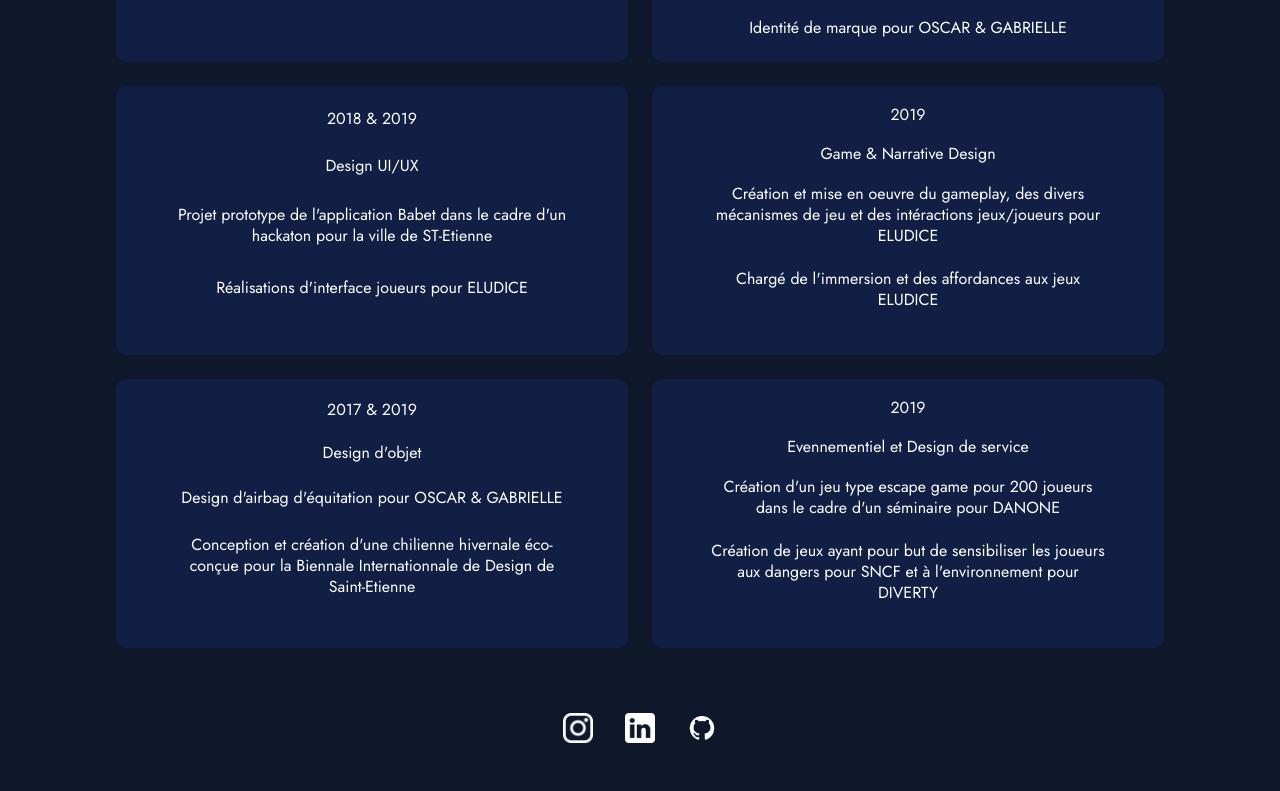
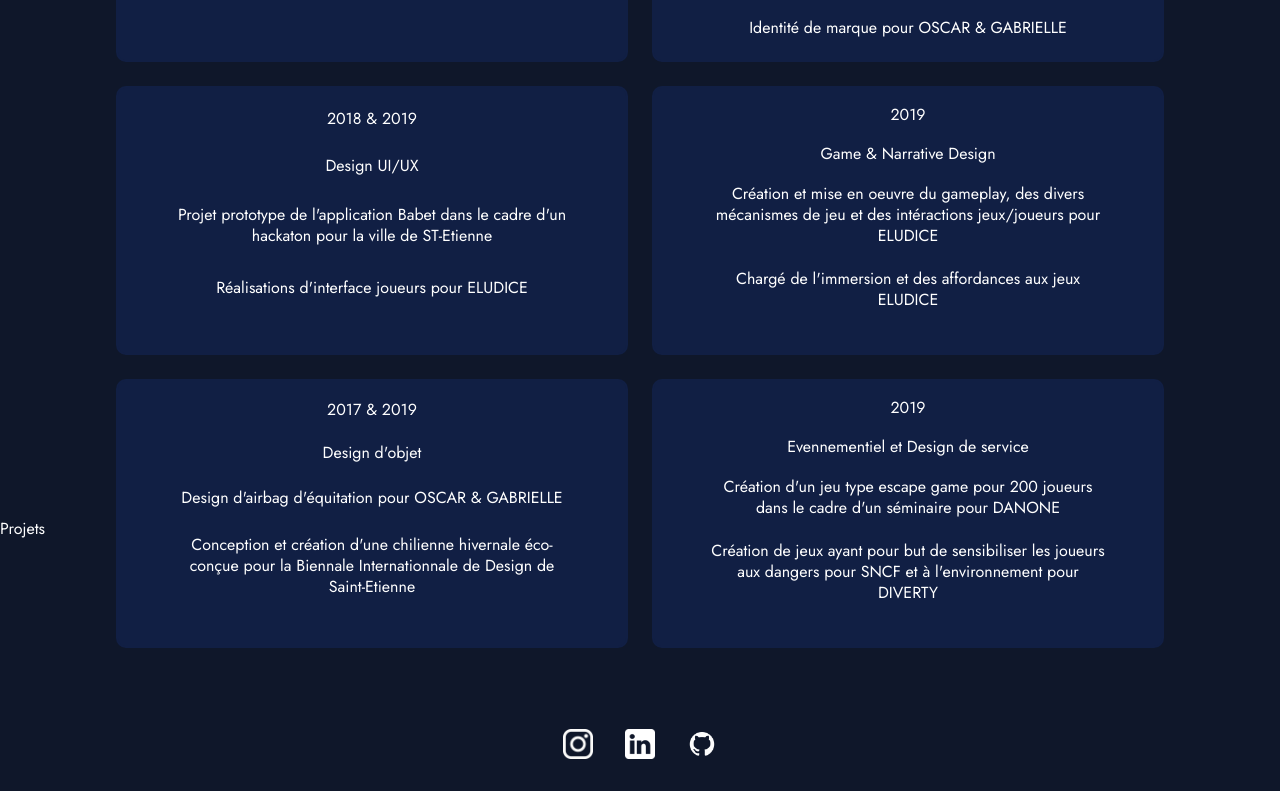
Before and after one commit to lambertkevin42/Portfolio-Ts, a React (Create React App) app: page / in a window 1280 px wide. Shown: the part 1153-1944 px from the top of the page. Built offline with nearby package versions, Linux system fonts and the light colour scheme.

Commit message:
project component link in app

```diff
--- a/src/components/App/App.tsx
+++ b/src/components/App/App.tsx
@@ -5,6 +5,7 @@
 import MyCard from '../MyCard/MyCard';
 import SkillCards from '../SkillCards/SkillCards';
 import MyExperience from '../MyExperience/MyExperience';
+import Project from '../Project/Project';
 import './app.scss';
 
 const App: React.FC = () => {
@@ -30,6 +31,7 @@
       />
       <SkillCards />
       <MyExperience title="Experiences" />
+      <Project title="Projets" />
       <Footer />
     </div>
   );
```
